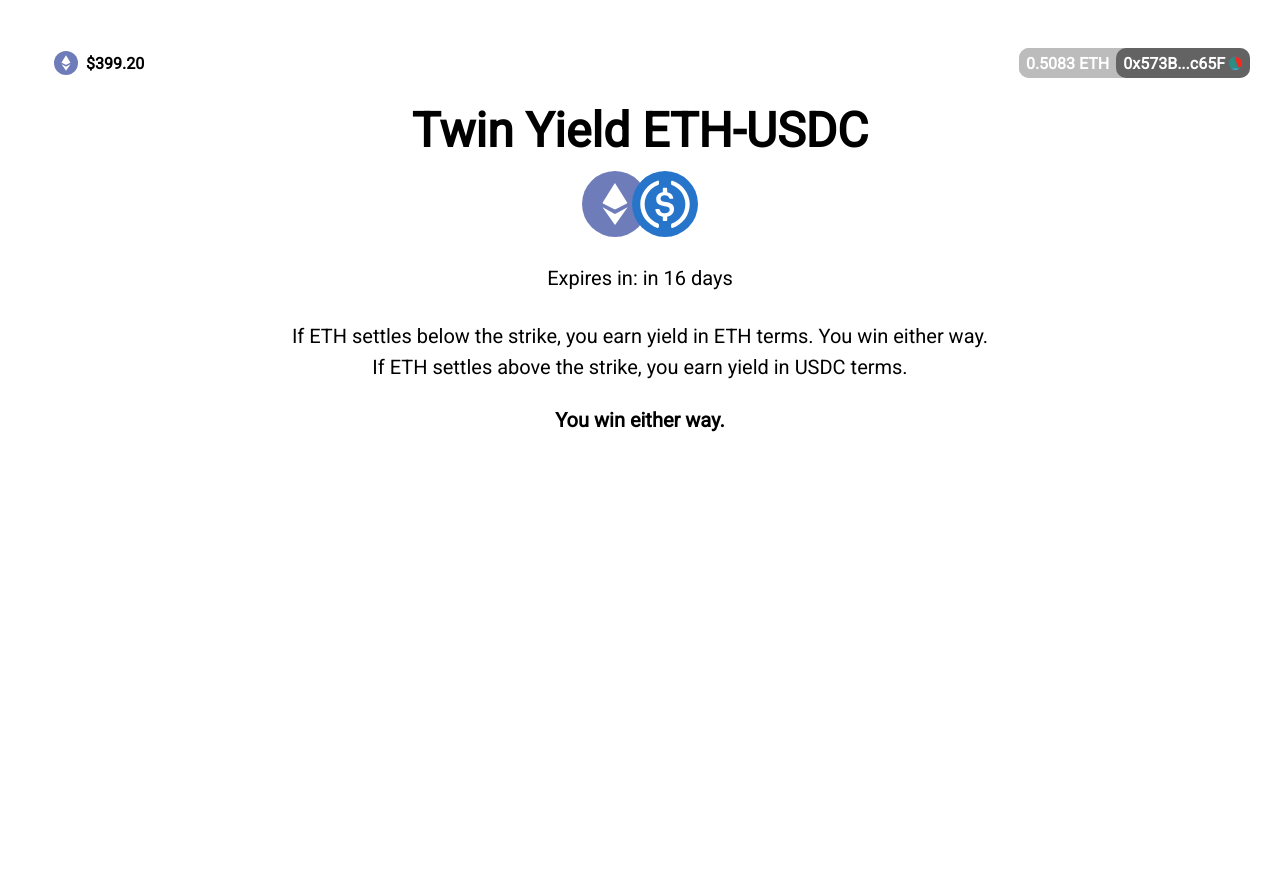
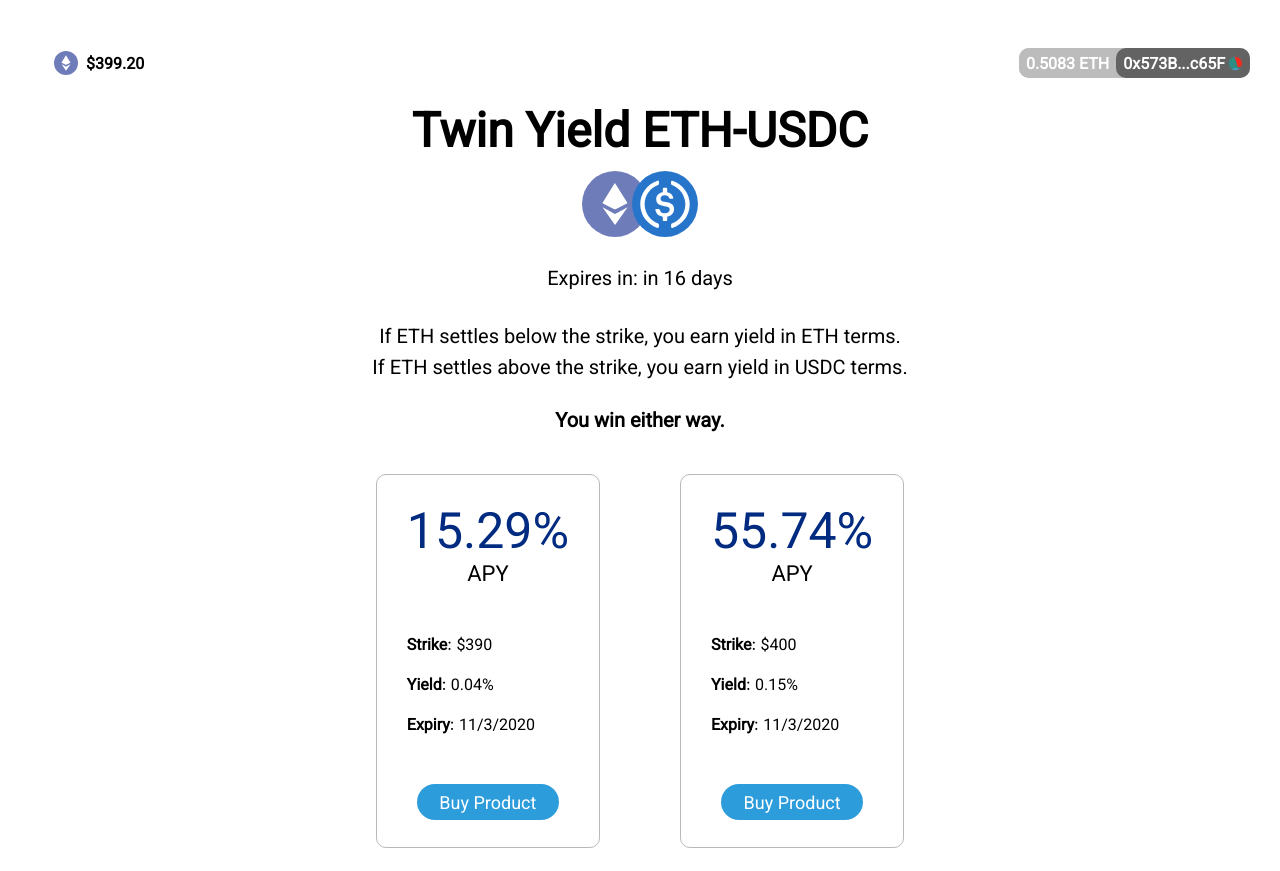
Before and after one commit to jmrk7/ribbon_frontend, a React (Create React App) app in the folder mvp/: page / in a window 1280 px wide. Before the commit the page ends 800 px from the top, so only its background shows below. Built offline with nearby package versions, Linux system fonts and the light colour scheme.

Commit message:
Instrument details (#4)

```diff
--- a/mvp/src/components/ProductListing/InstrumentItem.tsx
+++ b/mvp/src/components/ProductListing/InstrumentItem.tsx
@@ -1,11 +1,129 @@
 import React from "react";
+import styled from "styled-components";
+import { PrimaryText, SecondaryText } from "../../designSystem";
 import { Instrument } from "../../models";
+
+const InstrumentContainer = styled.div`
+  display: flex;
+  flex-direction: column;
+  align-items: center;
+  background: #ffffff;
+  border: 0.8px solid #b9b9b9;
+  box-sizing: border-box;
+  border-radius: 10px;
+  padding: 27px 30px;
+  margin: 0px 40px;
+`;
+
+const TitleContainer = styled.div`
+  display: flex;
+  flex-direction: column;
+  align-items: center;
+  margin-bottom: 28px;
+`;
+
+const InstrumentTitle = styled(PrimaryText)`
+  font-style: normal;
+  font-weight: normal;
+  font-size: 50px;
+  line-height: 59px;
+  text-align: center;
+  color: #002b80;
+`;
+
+const InstrumentAPYSubtitle = styled(PrimaryText)`
+  font-size: 22px;
+  line-height: 25px;
+`;
+
+const DetailContainer = styled.div`
+  align-self: flex-start;
+  margin-bottom: 30px;
+`;
+
+const InstrumentDetailRow = styled.div`
+  margin: 20px 0px;
+`;
+
+const InstrumentDetailText = styled(PrimaryText)`
+  font-size: 16px;
+  line-height: 19px;
+  color: #000000;
+`;
+
+const InstrumentDetailProperty = styled(InstrumentDetailText)`
+  font-weight: bold;
+`;
+
+const BuyProductButton = styled.button`
+  justify-self: center;
+  width: 142px;
+  height: 36px;
+  background: #2d9cdb;
+  border: 0;
+  border-radius: 20px;
+`;
+
+const ButtonText = styled(SecondaryText)`
+  font-size: 18px;
+  line-height: 21px;
+  text-align: center;
+  cursor: pointer;
+`;
 
 type Props = {
   instrument: Instrument;
 };
 
 const InstrumentItem: React.FC<Props> = ({ instrument }) => {
-  return <div>test</div>;
+  const details = [
+    { property: "Strike", value: "$" + instrument.strike },
+    { property: "Yield", value: instrument.yield + "%" },
+    {
+      property: "Expiry",
+      value: new Date(instrument.expiryTimestamp * 1000).toLocaleDateString()
+    }
+  ];
+
+  return (
+    <InstrumentContainer>
+      <TitleContainer>
+        <InstrumentTitle>{instrument.apy}%</InstrumentTitle>
+        <InstrumentAPYSubtitle>APY</InstrumentAPYSubtitle>
+      </TitleContainer>
+
+      <DetailContainer>
+        {details.map(({ property, value }) => (
+          <InstrumentDetail
+            key={property}
+            property={property}
+            value={value}
+          ></InstrumentDetail>
+        ))}
+      </DetailContainer>
+
+      <BuyProductButton>
+        <ButtonText>Buy Product</ButtonText>
+      </BuyProductButton>
+    </InstrumentContainer>
+  );
 };
+
+type InstrumentDetailProps = {
+  property: string;
+  value: string;
+};
+
+const InstrumentDetail: React.FC<InstrumentDetailProps> = ({
+  property,
+  value
+}) => {
+  return (
+    <InstrumentDetailRow>
+      <InstrumentDetailProperty>{property}</InstrumentDetailProperty>:{" "}
+      <InstrumentDetailText>{value}</InstrumentDetailText>
+    </InstrumentDetailRow>
+  );
+};
+
 export default InstrumentItem;
--- a/mvp/src/components/ProductListing/index.tsx
+++ b/mvp/src/components/ProductListing/index.tsx
@@ -38,6 +38,15 @@
   margin-bottom: 15px;
 `;
 
+const InstrumentsContainer = styled.div`
+  display: flex;
+  flex-direction: row;
+  align-items: center;
+  justify-content: center;
+  width: 100%;
+  margin-top: 42px;
+`;
+
 type Props = {
   product: Product;
 };
@@ -65,7 +74,7 @@
         <TermDiv>
           <PrimaryText>
             If {targetCurrency} settles below the strike, you earn yield in{" "}
-            {targetCurrency} terms. You win either way.
+            {targetCurrency} terms.
           </PrimaryText>
         </TermDiv>
         <TermDiv>
@@ -78,6 +87,15 @@
           <EiterWayText>You win either way.</EiterWayText>
         </EitherWayDiv>
       </ProductTerms>
+
+      <InstrumentsContainer>
+        {product.instruments.map((instrument) => (
+          <InstrumentItem
+            key={instrument.symbol}
+            instrument={instrument}
+          ></InstrumentItem>
+        ))}
+      </InstrumentsContainer>
     </ProductContainer>
   );
 };
--- a/mvp/src/mockData.tsx
+++ b/mvp/src/mockData.tsx
@@ -8,12 +8,14 @@
     expiryTimestamp: 1604361600,
     instruments: [
       {
+        symbol: "TY-ETHUSDC-390-03112020",
         apy: 15.29,
         strike: 390,
         yield: 0.04,
         expiryTimestamp: 1604361600
       },
       {
+        symbol: "TY-ETHUSDC-400-03112020",
         apy: 55.74,
         strike: 400,
         yield: 0.15,
--- a/mvp/src/models.tsx
+++ b/mvp/src/models.tsx
@@ -1,4 +1,5 @@
 export type Instrument = {
+  symbol: string;
   apy: number;
   strike: number;
   yield: number;
```
